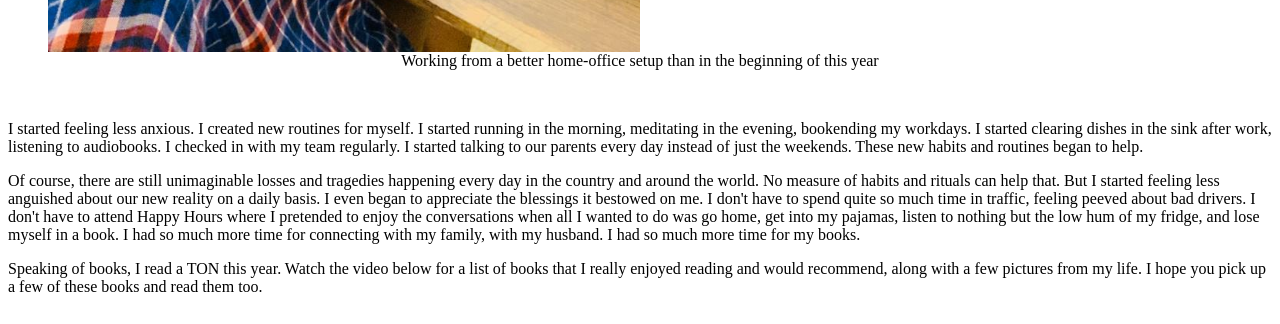
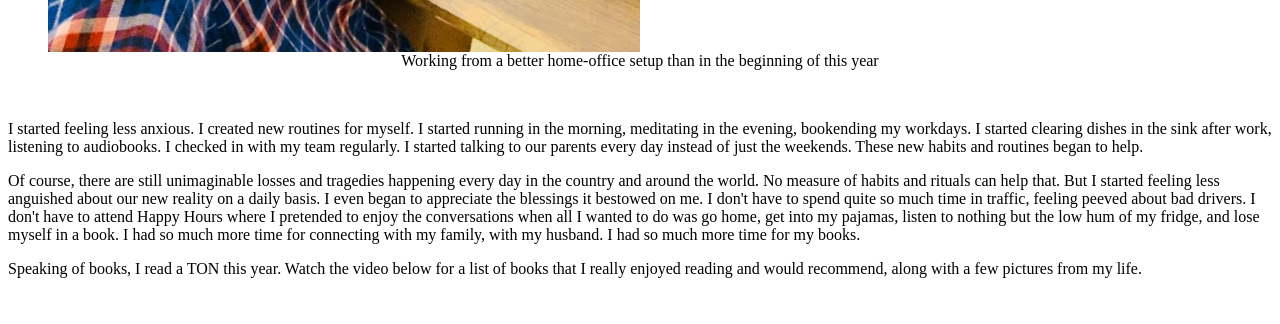
Before and after one commit to ThisisRajiRaj/thisisrajiraj.github.io, a Jekyll site: the page posts/yearinreview2020.html, which Jekyll copies as it is, in a window 1280 px wide and 900 px high, scrolled down 1358 px, cut to the strip 0-324 px from the top of the window. Built offline with Jekyll 4.4.1, drawn with Linux system fonts in a browser that asks for light colours.

```diff
--- a/posts/yearinreview2020.html
+++ b/posts/yearinreview2020.html
@@ -119,7 +119,7 @@
 <p>
     Speaking of books, I read a TON this year.
     Watch the video below for a list of books that I really enjoyed reading and would recommend,
-    along with a few pictures from my life. I hope you pick up a few of these books and read them too.
+    along with a few pictures from my life.
 </p>
 <br/>
 <p>
```
